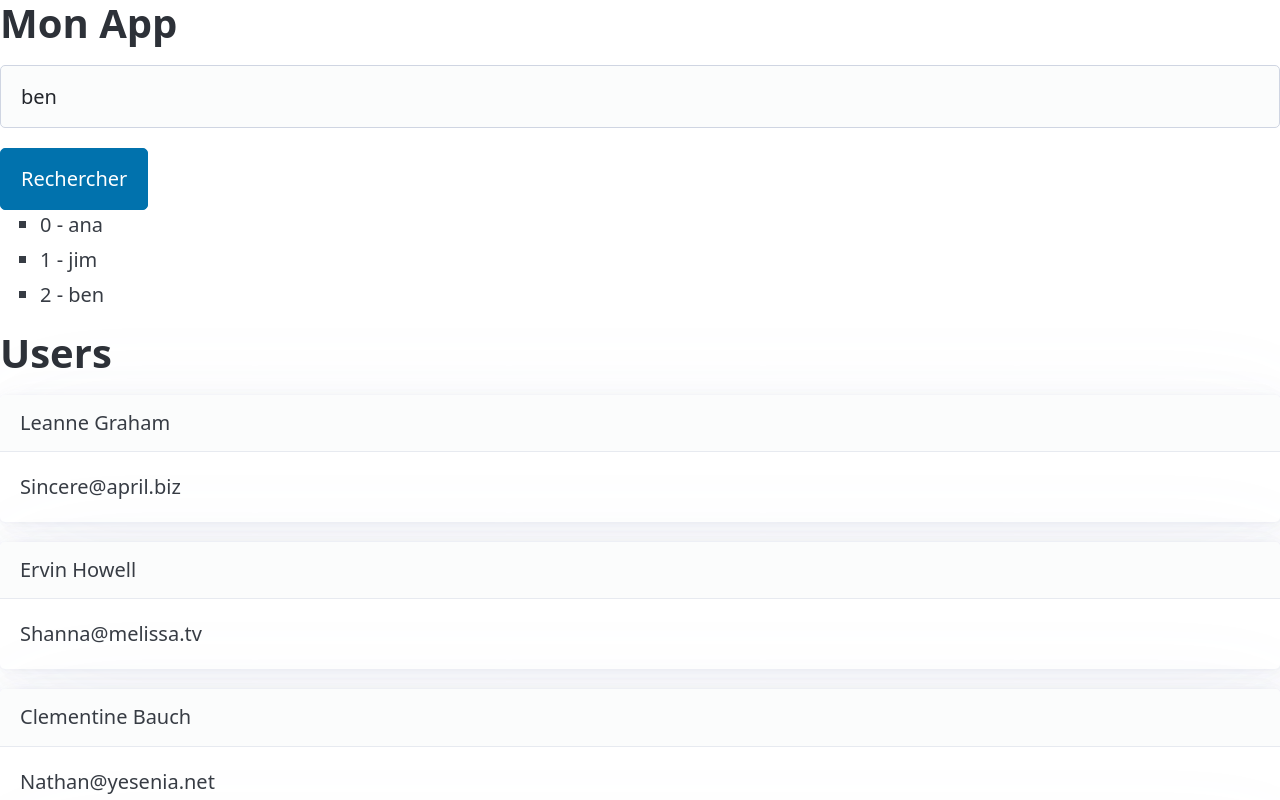
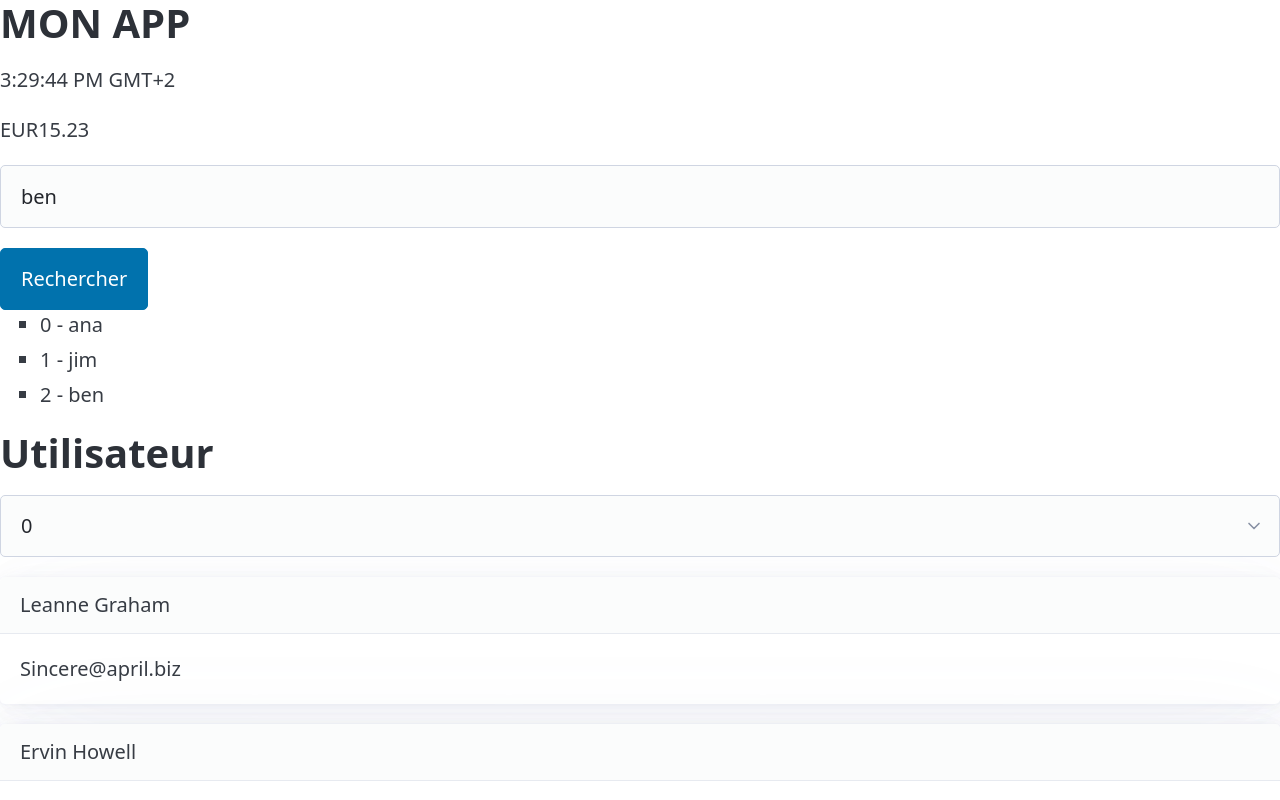
Before and after one commit to dferhod/angular-formation, an Angular app: page / in a window 1280 px wide. Shown: the top 800 px of the page. Built offline with nearby package versions, Linux system fonts and the light colour scheme.

Commit message:
plural pipe

```diff
--- a/src/app/features/navbar/navbar.component.ts
+++ b/src/app/features/navbar/navbar.component.ts
@@ -1,18 +1,23 @@
 import { Component } from "@angular/core";
 import { SearchComponent } from "./search.component";
+import { CommonModule, CurrencyPipe, DatePipe, UpperCasePipe } from "@angular/common";
 
 @Component({
     selector: 'app-navbar',
     template: `
-        <h1>{{ title }}</h1>
+        <h1>{{ title | uppercase }}</h1>
+        <p>{{ now | date:'longTime':'GMT+2' }}</p>
+        <p>{{ price | currency:'EUR':'code' }}</p>
         <app-search [userName]="name" (eventSearch)="listenSearch($event)" />
     `,
     standalone: true,
-    imports: [SearchComponent]
+    imports: [SearchComponent, /*UpperCasePipe, DatePipe, CurrencyPipe*/CommonModule]
 })
 export class NavbarComponent {
     title = 'Mon App'
     name = 'ben'
+    now = Date.now()
+    price = 15.23456789
 
     listenSearch(userName: string) {
         console.log(userName)
--- a/src/app/features/users/users.component.html
+++ b/src/app/features/users/users.component.html
@@ -1,4 +1,10 @@
-<h1>Users</h1>
+<h1>{{ 'Utilisateur' | plural:nbSelected }}</h1>
+
+<select [(ngModel)]="nbSelected">
+    <option>0</option>
+    <option>1</option>
+    <option>2</option>
+</select>
 
 @for (u of users ; track u.id) {
     <app-user-card [user]="u" />
--- a/src/app/features/users/users.component.ts
+++ b/src/app/features/users/users.component.ts
@@ -1,14 +1,17 @@
 import { Component } from '@angular/core';
 import { UserCardComponent } from './user-card.component';
 import { User } from '../../core/interfaces/user';
+import { PluralPipe } from '../../shared/pipes/plural.pipe';
+import { FormsModule } from '@angular/forms';
 
 @Component({
   selector: 'app-users',
   templateUrl: './users.component.html',
   standalone: true,
-  imports: [UserCardComponent]
+  imports: [UserCardComponent, PluralPipe, FormsModule]
 })
 export class UsersComponent {
+  nbSelected = 0
   users: User[] = [
     {
       id: 1,
--- /dev/null
+++ b/src/app/shared/pipes/plural.pipe.ts
@@ -0,0 +1,11 @@
+import { Pipe, PipeTransform } from "@angular/core";
+
+@Pipe({
+    name: 'plural',
+    standalone: true
+})
+export class PluralPipe implements PipeTransform {
+    transform(word: string, nb: number): string {
+        return word + (nb > 1 ? 's' : '')
+    }
+}
```
